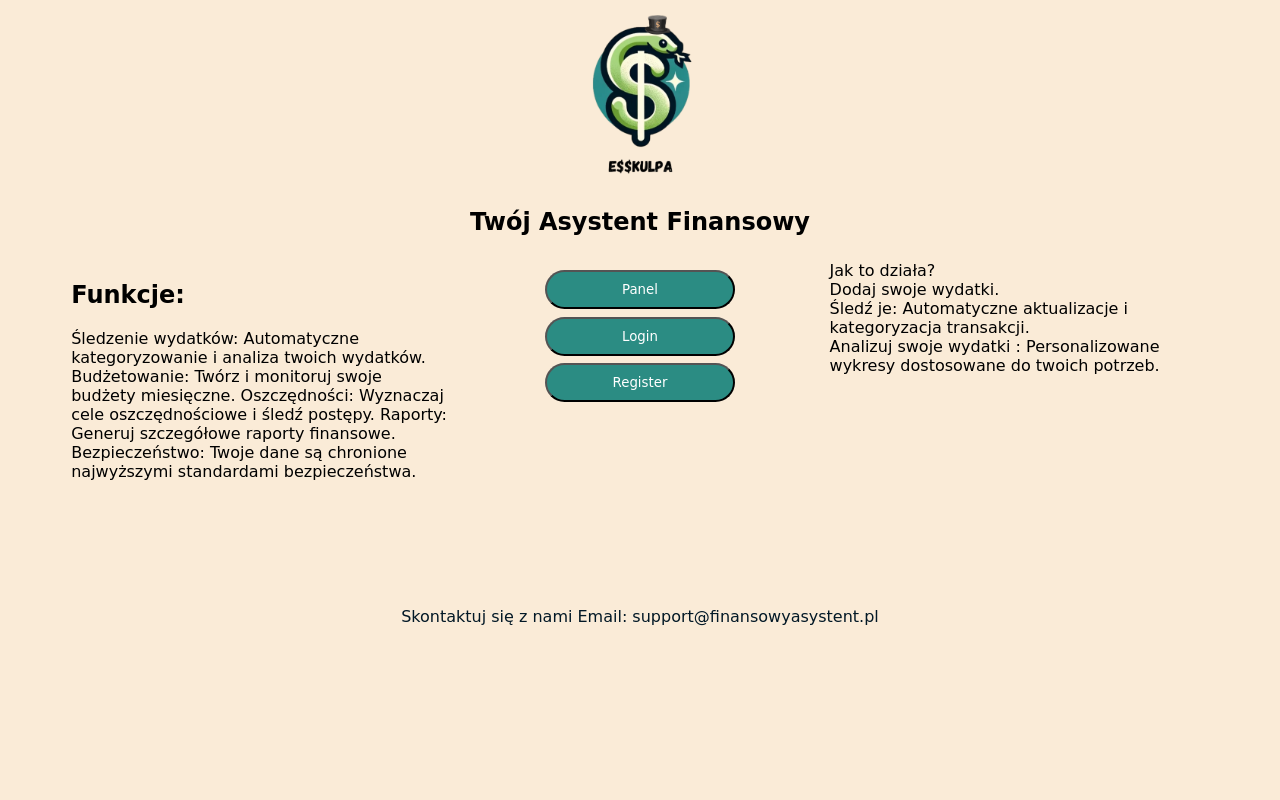
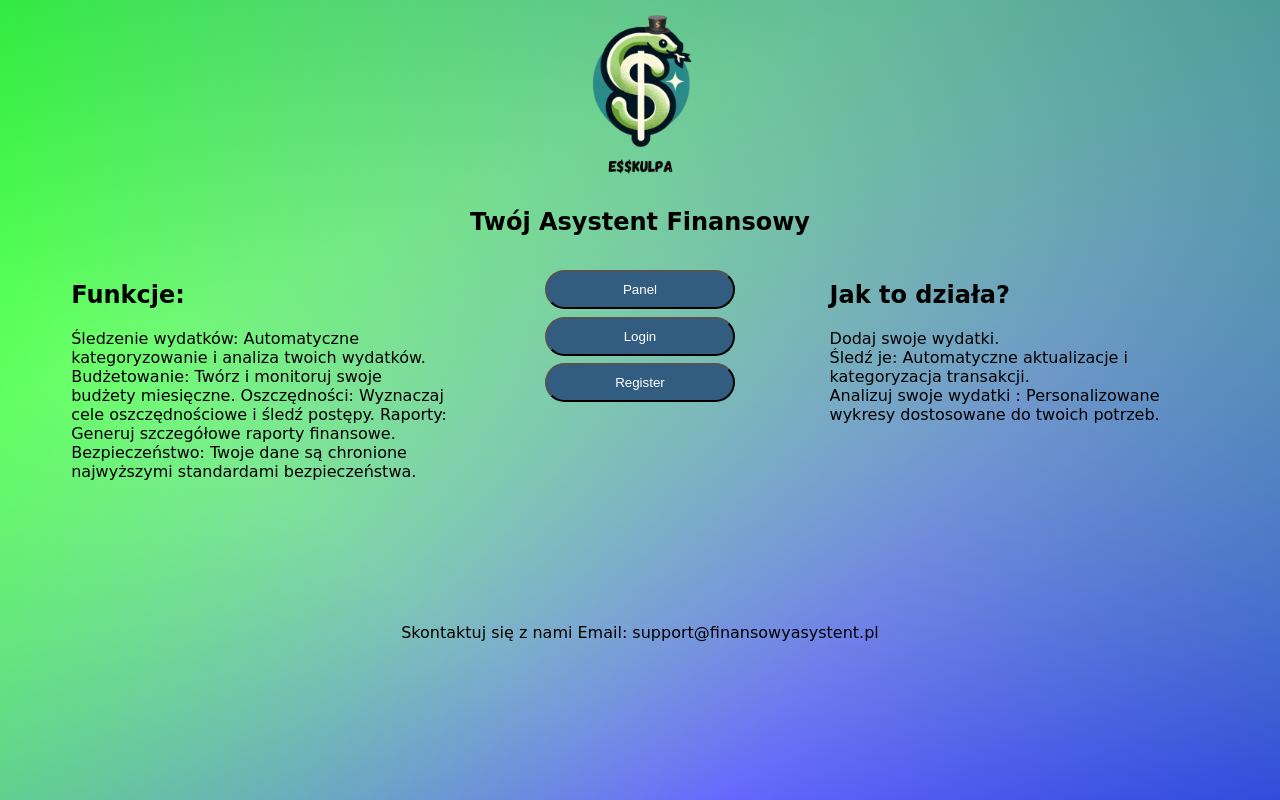
Before and after one commit to Rapian99/Aplikacja-do-zarzadzania-finansami-osobistymi, a Django app: template templates/main/index.html in a window 1280 px wide. Run offline with Django 3.2, Linux system fonts and the light colour scheme; the template is opened without the code that fills it, so the values that code supplies are empty.

Commit message:
Version 0.9.69 ukończony projekt

```diff
--- a/static/css/style.css
+++ b/static/css/style.css
@@ -1,5 +1,13 @@
-#wsio{background-color: antiquewhite; font-family: 'Comic Sans MS', cursive, sans-serif;
-}
+html, body{min-height:100%;}
+
+
+
+#wsio
+{background: linear-gradient(217deg, rgba(43, 140, 131,.8), rgba(43, 140, 131,0) 70.71%),
+    linear-gradient(127deg, rgba(0,255,0,.8), rgba(0,255,0,0) 70.71%),
+    linear-gradient(336deg, rgba(0,0,255,.8), rgba(0,0,255,0) 70.71%);
+    font-family: 'Comic Sans MS', cursive, sans-serif;
+background-repeat: no-repeat;}
 .btnlike{
 
     display:inline-block;
@@ -20,29 +28,19 @@
     box-shadow: 0 0 5px -1px rgba(0,0,0,0.6);
 }
 #nagluwek{
-            background-color: antiquewhite;
+
             width: 100%;text-align: center;
                         padding-bottom: 5px;}
         #obrazek{width: 10%;}
 
-            #lewa{width: 30%;float: left;margin-left: 5%; height:50% ; }
+            #lewa{width: 30%;float: left;margin-left: 5%; height:100% ; }
 
-            #srodek{width: 30%; float: left;height:50%; text-align: center; padding-top: 5px;}
+            #srodek{width: 30%; float: left;height:100%; text-align: center; padding-top: 5px;}
 
-            #prawa{width: 30%; float: left;margin-right: 5%;height:50%;}
+            #prawa{width: 30%; float: left;margin-right: 5%;height:100%;}
 
-            #stopa{height: 20%;width: 100%;float: left;text-align: center; padding-top: 10%;
+            #stopa{width: 100%;float: left;text-align: center;  padding-top: 10%;
 
-
-                color: #021826;
-
-                color:#2B8C83
-
-                #ABD97E
-
-                #79A637
-
-                #F2EDDF
 
 
 
@@ -51,10 +49,16 @@
             }
 
 
-#but {background-color: #2B8C83;border-radius: 20px ; width: 50%;text-align: center;width: 50%;
-    padding-bottom: 10px; padding-top: 10px; margin: 1% 1% 1% 1%;color: white;
+#but {background-color: #335C81;border-radius: 20px ; width: 50%;text-align: center;
+    padding-bottom: 10px; padding-top: 10px; margin: 1% 1% 1% 1%;color: white;cursor: pointer;
 
 }
 a{text-decoration: none;color: white;font-family: 'Comic Sans MS',  sans-serif;
 }
 #login{padding-top: 2%;}
+
+#srd{text-align: center; padding-top: 2% ; font-size: large; background-color: rgb(224, 204, 178);}
+li{ list-style-type:none}
+
+#alatabela{text-align: center;float: left;width: 100%;}
+#alatabela_wiersze{text-align: center;float: left;width: 33%;}
--- a/templates/dashboard/create_transaction.html
+++ b/templates/dashboard/create_transaction.html
@@ -5,7 +5,8 @@
     <meta charset="UTF-8">
     <link rel="stylesheet" href="{% static 'css/style.css' %}">
     <meta name="viewport" content="width=device-width, initial-scale=1.0">
-    <title>Utwórz Transakcję</title>
+    <link rel="icon" type="image/png" sizes="22x32" href="{% static 'media/snake_ico.png' %}">
+    <title>E$$KULPA</title>
 </head>
 <body id="wsio">
      <header id="nagluwek">
--- a/templates/main/index.html
+++ b/templates/main/index.html
@@ -4,7 +4,8 @@
     <meta charset="UTF-8">
     {% load static %}
     <link rel="stylesheet" href="{% static 'css/style.css' %}">
-    <title>Document</title>
+    <link rel="icon" type="image/png" sizes="22x32" href="{% static 'media/snake_ico.png' %}">
+    <title>E$$KULPA</title>
 
 
     </head>
@@ -25,17 +26,18 @@ Budżetowanie: Twórz i monitoruj swoje budżety miesięczne.
 Oszczędności: Wyznaczaj cele oszczędnościowe i śledź postępy.
 Raporty: Generuj szczegółowe raporty finansowe.
 Bezpieczeństwo: Twoje dane są chronione najwyższymi standardami bezpieczeństwa.
+<p></p>
     </div>
 
     <main id="srodek">
-       <button id="but"><a href="{% url 'dashboard' %}">Panel</a></button>
+        <a href="{% url 'dashboard' %}"><button id="but">Panel</button></a>
 
-       <button id="but"><a href="{% url 'login' %}">Login</a></button>
+        <a href="{% url 'login' %}"><button id="but">Login</button></a>
 
-        <button id="but"><a href="{% url 'register' %}">Register</a></button>
+        <a href="{% url 'register' %}"><button id="but">Register</button></a>
     </main>
     <div id="prawa">
-        Jak to działa?<br>
+        <h2>Jak to działa?</h2>
         Dodaj swoje wydatki.<br>
         Śledź je: Automatyczne aktualizacje i kategoryzacja transakcji.<br>
         Analizuj swoje wydatki : Personalizowane wykresy dostosowane do twoich potrzeb.
--- a/templates/main/login.html
+++ b/templates/main/login.html
@@ -18,8 +18,6 @@
             </a>
         </div>
         <h2>Twój Asystent Finansowy </h2>
-
-    </header>
     <main id="login">
     <div class="container">
         <h2>Login</h2>
--- a/templates/main/register.html
+++ b/templates/main/register.html
@@ -3,9 +3,10 @@
 
 <head>
     <link rel="stylesheet" href="https://maxcdn.bootstrapcdn.com/bootstrap/4.0.0/css/bootstrap.min.css">
-    <title>Register</title>
+    <title>E$$KULPA</title>
     {% load static %}
     <link rel="stylesheet" href="{% static 'css/style.css' %}">
+    <link rel="icon" type="image/png" sizes="22x32" href="{% static 'media/snake_ico.png' %}">
 </head>
 
 <body id="wsio">
```
Also changed, not shown: templates/dashboard/dashboard.html (+16 -7 lines), templates/main/change_password.html (+19 -4 lines), db.sqlite3.
